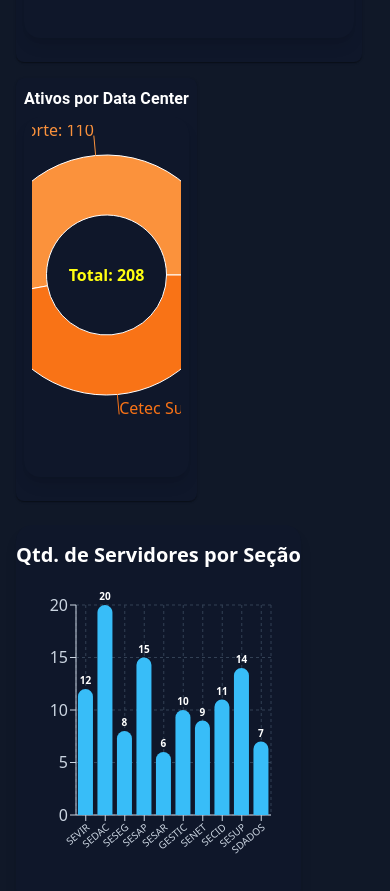
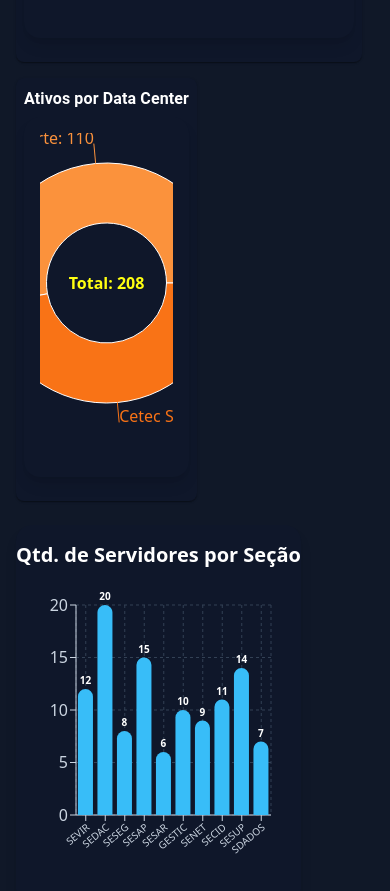
Before and after one commit to JesusVicken/painel-sedac, a React (Vite) app in the folder dashboard-sedac/: page / in a window 390 px wide. Shown: the part 1169-2060 px from the top of the page. Built offline with nearby package versions, Linux system fonts and the light colour scheme.

Commit message:
ajuste final do frontend no grafico de pizza para mobile

```diff
--- a/dashboard-sedac/src/components/Graficos/Ativos.jsx
+++ b/dashboard-sedac/src/components/Graficos/Ativos.jsx
@@ -7,13 +7,12 @@ const Ativos = ({ data }) => {
 
     return (
         <div
-            className="bg-[#0f172a] rounded-2xl shadow-lg text-white p-2 sm:p-4"
+            className="p-4 bg-[#0f172a] rounded-2xl shadow-lg text-white"
             style={{
                 width: '100%',
                 maxWidth: '450px',
                 height: '360px',
-                margin: '0 auto',
-                boxSizing: 'border-box',
+                margin: '0 auto' // Centraliza no mobile
             }}
         >
             <ResponsiveContainer width="100%" height={300}>
--- a/dashboard-sedac/src/components/Graficos/Dashboard.jsx
+++ b/dashboard-sedac/src/components/Graficos/Dashboard.jsx
@@ -65,7 +65,8 @@ const Dashboard = () => {
                             sx={{
                                 color: '#fff',
                                 textAlign: 'center',
-                                fontSize: { xs: '1rem', sm: '1.25rem' }
+                                fontSize: { xs: '1rem', sm: '1.25rem' },
+
                             }}
                         >
                             Ativos por Data Center
```
